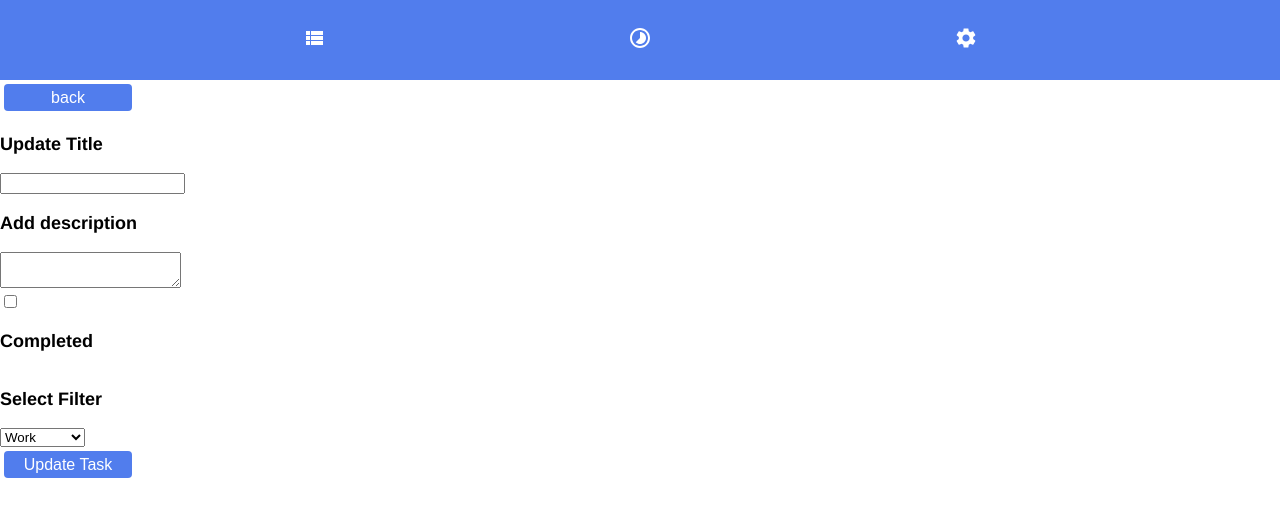
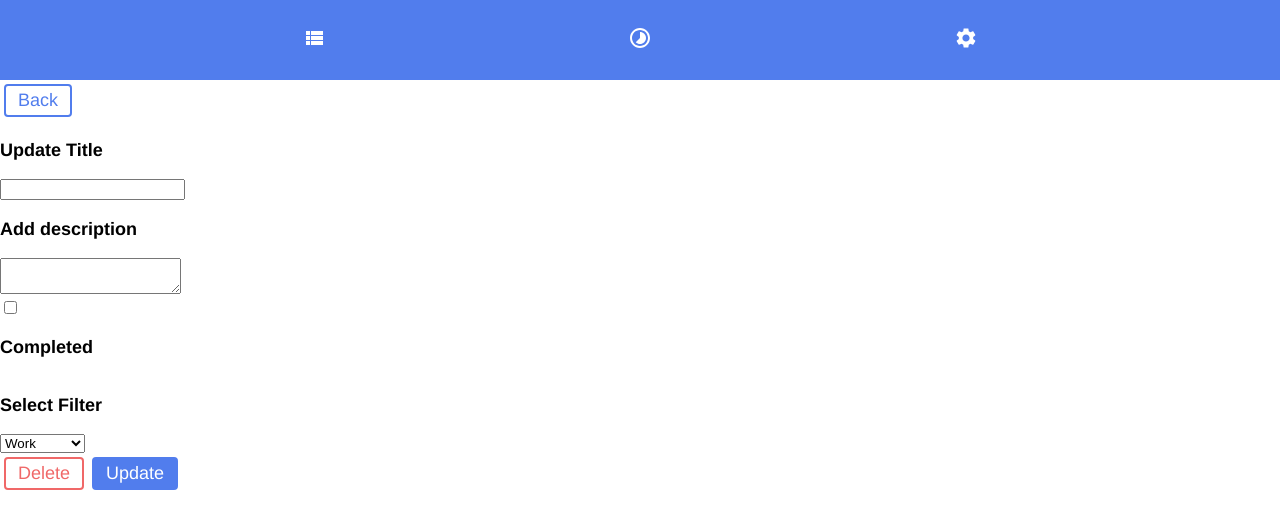
Before and after one commit to mattayoungs/todo-app, a React (Create React App) app: page /todolist/1 in a window 1280 px wide. Shown: the top 528 px of the page. Built offline with nearby package versions, Linux system fonts and the light colour scheme.

Commit message:
added more updated some styling.

```diff
--- a/src/components/BadButton.js
+++ b/src/components/BadButton.js
@@ -1,6 +1,8 @@
 import styled from "styled-components";
 
 const BadButton = styled.button`
+  align-self: flex-start;
+
   border: 0;
   border-radius: 0.25rem;
   background: ${(props) => (props.primary ? "#f06868" : "#ffffff")};
--- a/src/components/Button.js
+++ b/src/components/Button.js
@@ -1,6 +1,7 @@
 import styled from "styled-components";
 
 const Button = styled.button`
+  align-self: flex-start;
   border: 0;
   border-radius: 0.25rem;
   background: ${(props) => (props.primary ? "#517ded" : "#ffffff")};
--- a/src/components/TaskDetail.js
+++ b/src/components/TaskDetail.js
@@ -1,5 +1,7 @@
 import React from "react";
 import { withRouter } from "react-router-dom";
+import Button from "./Button";
+import BadButton from "./BadButton";
 
 class TaskDetail extends React.Component {
   state = {
@@ -48,12 +50,10 @@ class TaskDetail extends React.Component {
   render() {
     return (
       <div style={styles.formCont}>
-        <button
-          style={styles.priButton}
-          onClick={() => this.props.history.push("/todolist")}
-        >
-          back
-        </button>
+        <Button onClick={() => this.props.history.push("/todolist")}>
+          Back
+        </Button>
+
         <form
           style={styles.form}
           onSubmit={(event) => this.handleSubmit(event)}
@@ -117,15 +117,17 @@ class TaskDetail extends React.Component {
             </label>
           </div>
 
-          {/* <button
-            onClick={(event) => {
-              event.preventDefault();
-              this.handleDeleteTask();
-            }}
-          >
-            Delete Task
-          </button> */}
-          <button style={styles.priButton}>Update Task</button>
+          <div>
+            <BadButton
+              onClick={(event) => {
+                event.preventDefault();
+                this.handleDeleteTask();
+              }}
+            >
+              Delete
+            </BadButton>
+            <Button primary>Update</Button>
+          </div>
         </form>
       </div>
     );
@@ -142,19 +144,7 @@ const styles = {
     display: "flex",
     flexDirection: "column",
   },
-  priButton: {
-    border: "0",
-    borderRadius: "0.25rem",
-    background: "#517ded",
-    color: "#ffffff",
-    fontSize: "1rem",
-    lineHeight: "1.2",
-    whiteSpace: "nowrap",
-    textDecoration: "none",
-    padding: "0.25rem 0.75rem",
-    margin: "0.25rem",
-    width: "8rem",
-  },
+
   inputLabel: {
     fontFamily: "Helvetica",
     fontStyle: "normal",
```
